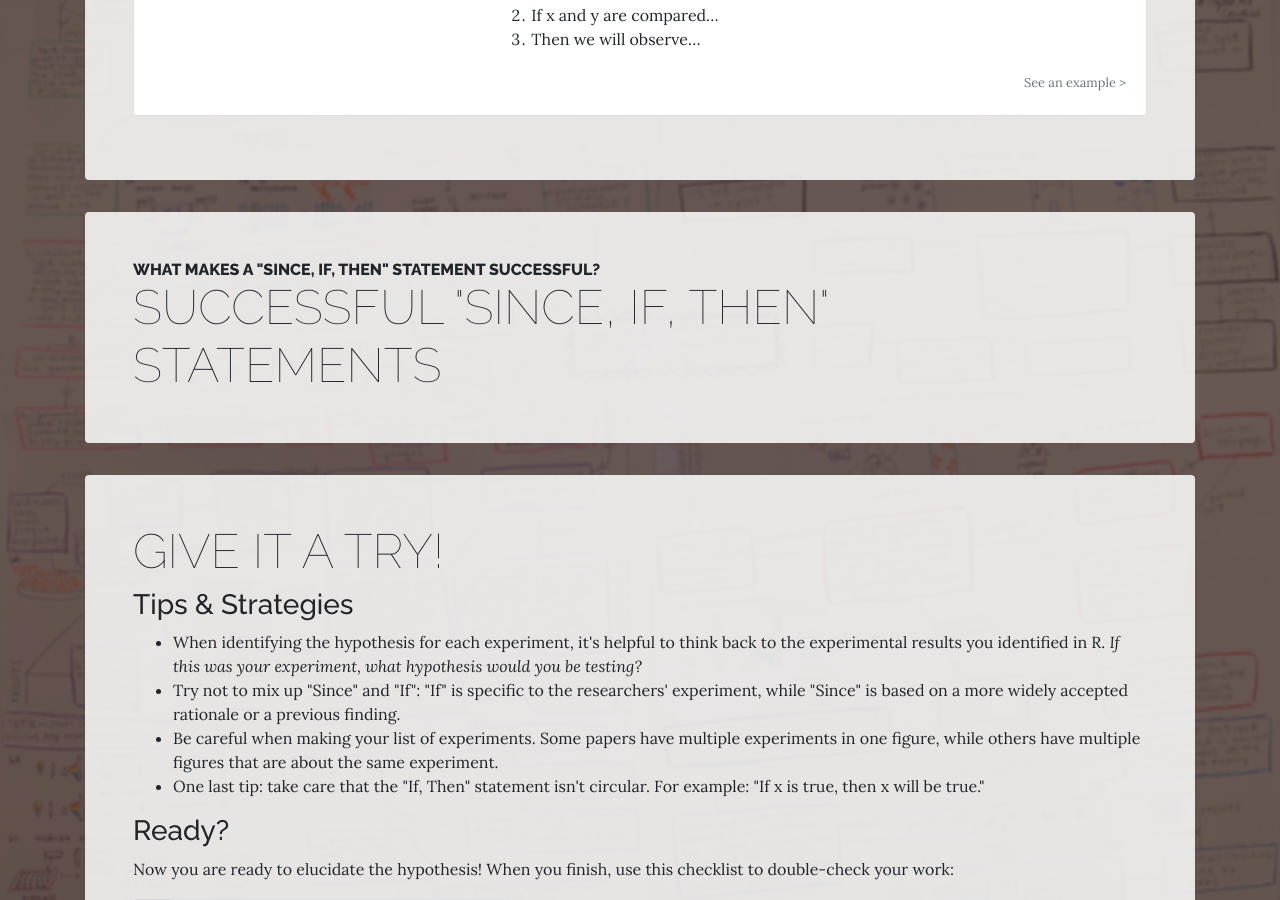
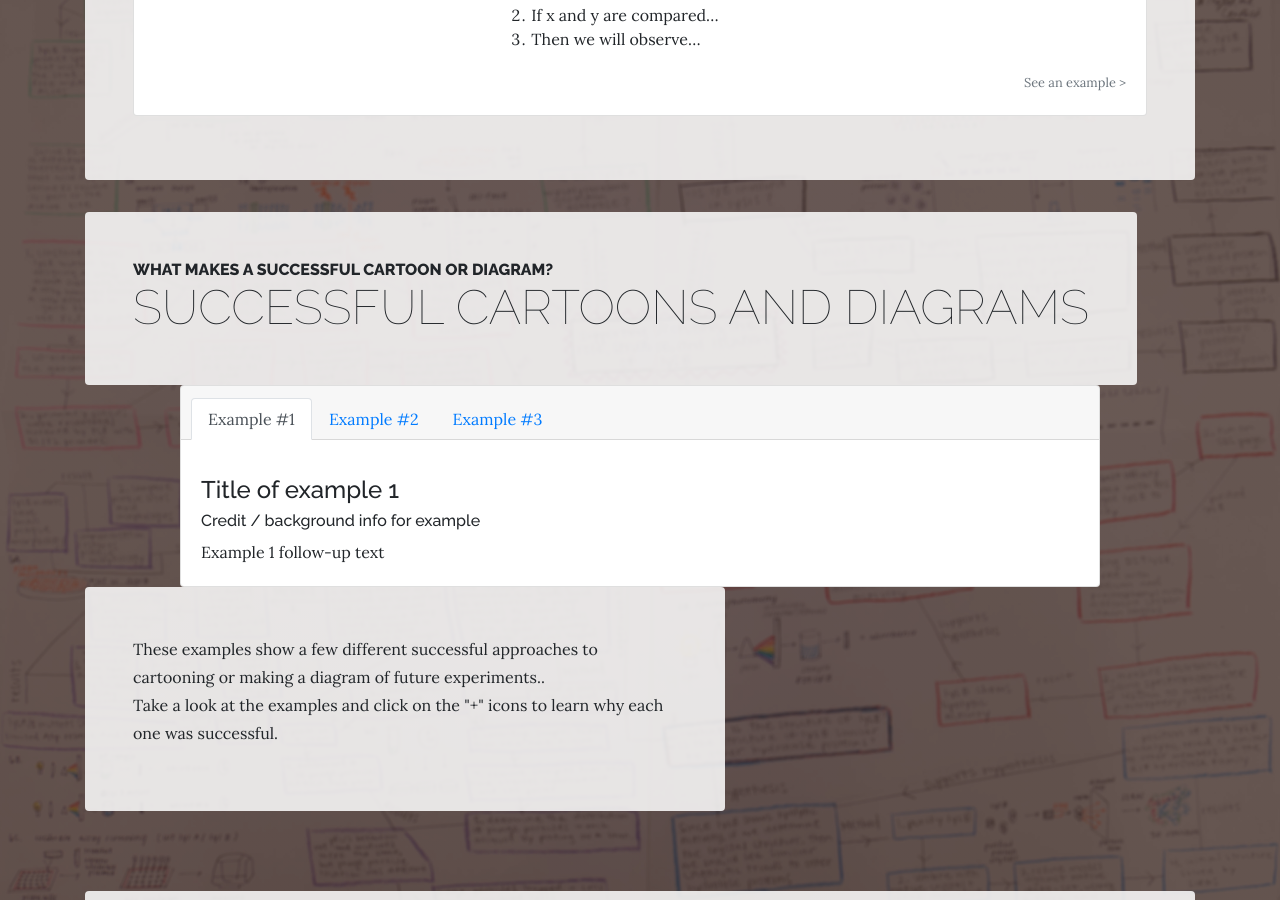
Before and after one commit to woof84/woof84.github.io-creates, a Jekyll site: the page built from e.html, in a window 1280 px wide and 900 px high, scrolled down 1991 px. Built offline with Jekyll 4.4.1, drawn with Linux system fonts in a browser that asks for light colours; nearby versions of some CDN libraries.

Commit message:
E examples test

```diff
--- a/e.html
+++ b/e.html
@@ -115,9 +115,56 @@
         <div class="product-item-title d-flex">
           <div class="bg-faded p-5 d-flex mr-auto rounded"><!-- change to ml-auto to push right -->
             <h2 class="section-heading mb-0">
-              <span class="section-heading-upper">What makes a "Since, If, Then" statement successful?</span>
-              <span class="section-heading-lower">Successful "Since, If, Then" Statements</span>
+              <span class="section-heading-upper">What makes a successful cartoon or diagram?</span>
+              <span class="section-heading-lower">Successful cartoons and diagrams</span>
             </h2>
+          </div>
+        </div>
+          <!-- tab card -->
+
+                <div class="row justify-content-center mt-5 mb-5">
+                    <div class="col-12 col-sm-12 col-md-11 col-lg-10">
+                        <div class="card">
+                            <div class="card-header">
+                                <ul class="nav nav-tabs card-header-tabs" id="tabcardbox" role="tablist">
+                                    <li class="nav-item"> <a class="nav-link active" href="#example1" role="tab" aria-controls="description" aria-selected="true">Example #1</a> </li>
+                                    <li class="nav-item"> <a class="nav-link" href="#example2" role="tab" aria-controls="history" aria-selected="false">Example #2</a> </li>
+                                    <li class="nav-item"> <a class="nav-link" href="#example3" role="tab" aria-controls="deals" aria-selected="false">Example #3</a> </li>
+                                </ul>
+                            </div>
+                            <div class="card-body">
+                                <!-- if you include something here it will be at the top of all tabs -->
+                                <div class="tab-content mt-3">
+                                    <div class="tab-pane active" id="example1" role="tabpanel">
+                                        <h4 class="card-title">Title of example 1</h4>
+                                        <h6 class="card-subtitle mb-2">Credit / background info for example</h6>
+                                        <p class="card-text">Example 1 follow-up text</p>
+                                    </div>
+                                    <div class="tab-pane" id="example2" role="tabpanel" aria-labelledby="example2-tab">
+                                        <h4 class="card-title">Title of example 2</h4>
+                                        <h6 class="card-subtitle mb-2">Credit / background info for example</h6>
+                                        <!-- h5p embed -->
+                                            <div class="row justify-content-center">
+                                                <div class="col col-sm-12 col-md-10 col-lg-8 col-xl-6">
+                                                    <p>add another example here</p>
+                                                </div>
+                                        </div>
+                                        <p class="card-text">Example 2 - follow-up</p></div>
+                                    <div class="tab-pane" id="example3" role="tabpanel" aria-labelledby="example3-tab">
+                                        <h4 class="card-title">Title of example 3</h4>
+                                        <h6 class="card-subtitle mb-2">Credit / background info for example</h6>
+                                        <p class="card-text">Example 3</p></div>
+                                </div>
+                            </div>
+                        </div>
+                    </div>
+                </div>
+
+          <!-- /tab card -->
+        <div class="product-item-description d-flex mr-auto">
+          <div class="bg-faded p-5 rounded">
+              <p class="mb-0">These examples show a few different successful approaches to cartooning or making a diagram of future experiments..</p>
+              <p>Take a look at the examples and click on the "+" icons to learn why each one was successful.</p>
           </div>
         </div>
       </div>
```
Also changed, not shown: 7 other files.
